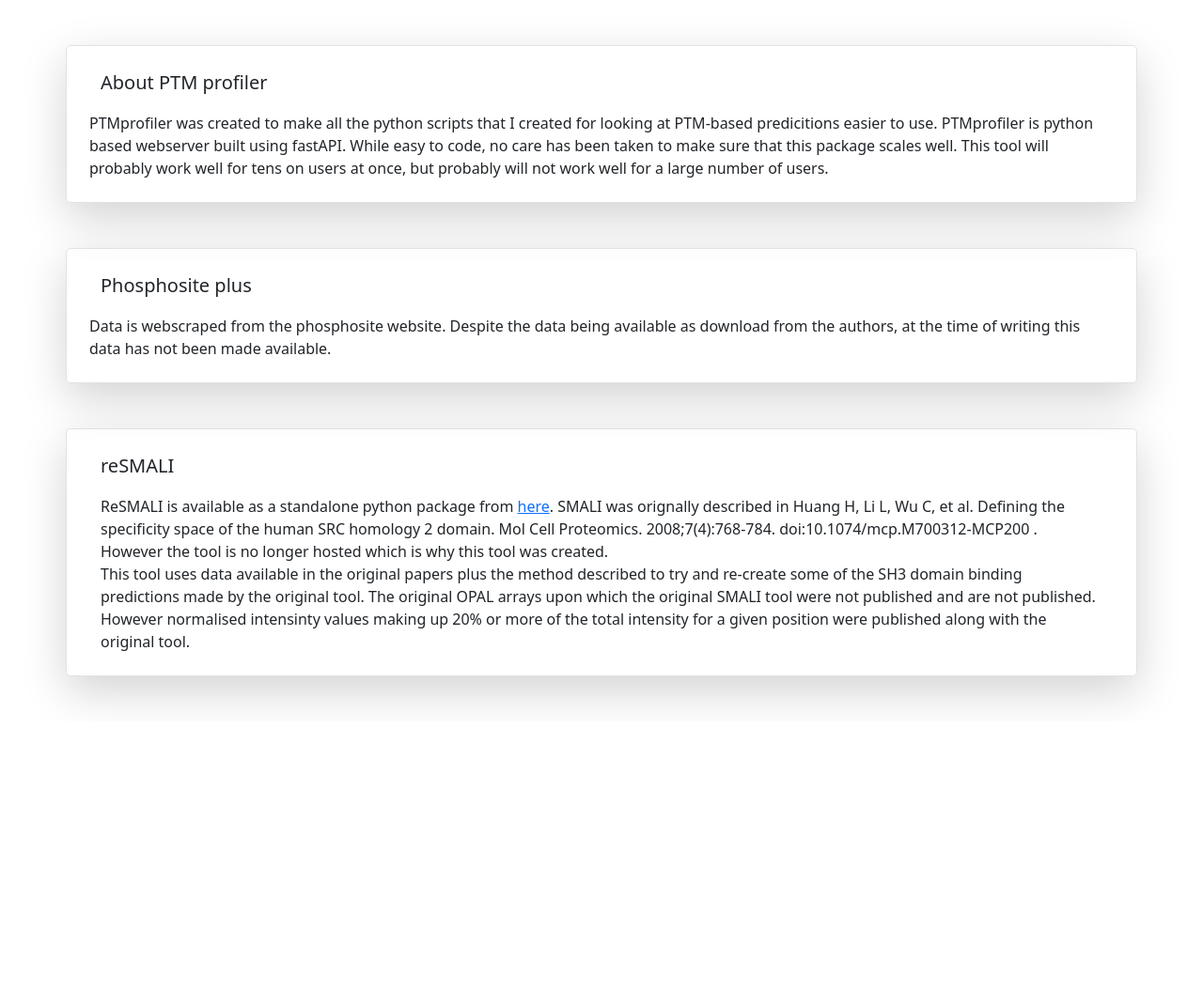
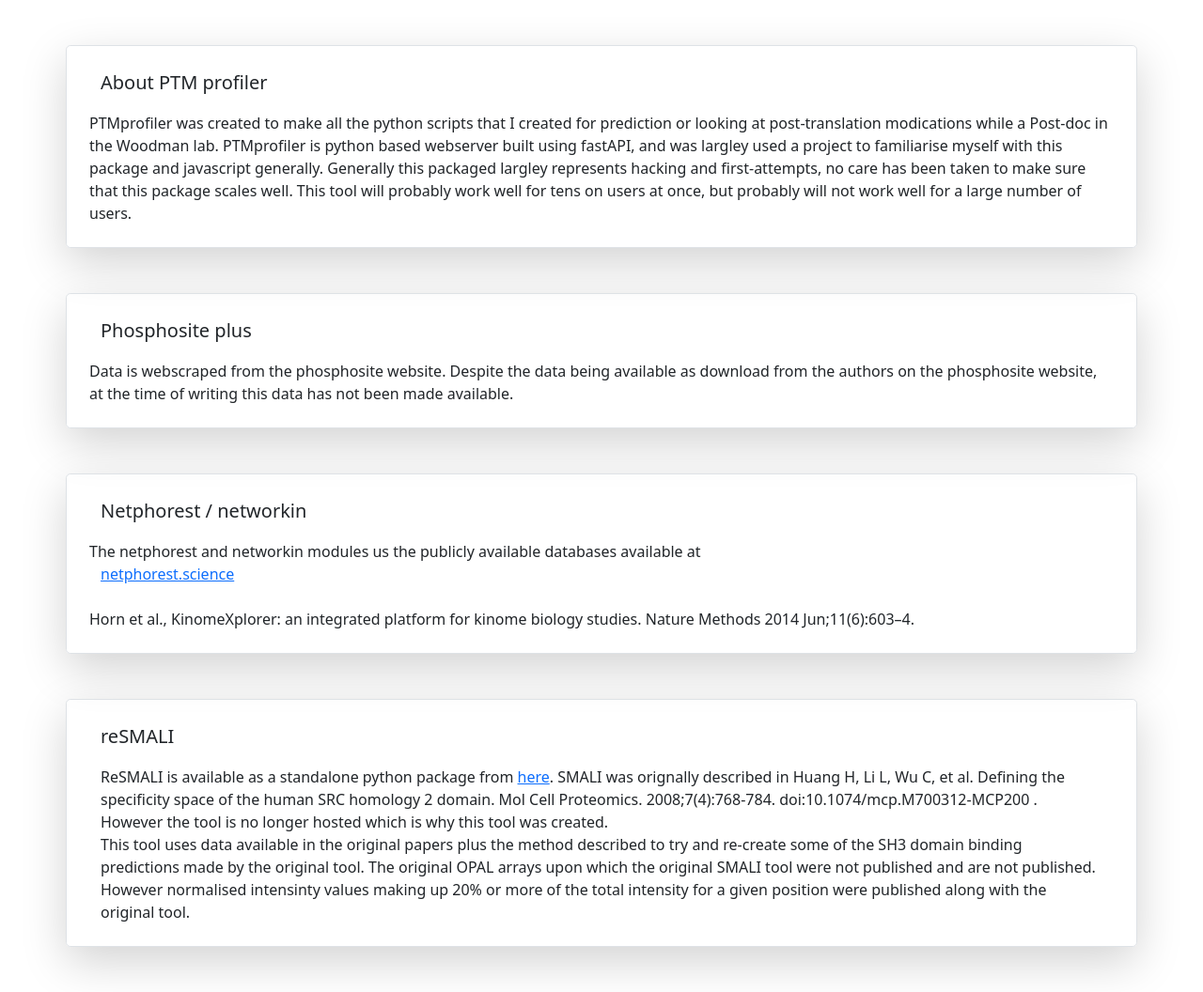
Before and after one commit to DT-Newman/PTMprofiler, a FastAPI app: page /about in a window 1280 px wide. Shown: the part 73-1129 px from the top of the page at 94% size. Before the commit the page ends 822 px from the top, so only its background shows below. Run offline with FastAPI, Linux system fonts and the light colour scheme; parts of the project's set-up code (start-up, migrations or seed data) failed here and were passed over.

Commit message:
About page and general update

```diff
--- a/app/main.py
+++ b/app/main.py
@@ -29,6 +29,7 @@ from ptmprofiler import uniprot as uniprot
 from ptmprofiler.reSMALI import reSMALI
 import ptmprofiler.phosphosite as phosphosite
 from ptmprofiler import netphorest as netphorest
+from ptmprofiler import networkin as networkin
 
 
 app = FastAPI()
@@ -42,6 +43,7 @@ print("Starting PTM profiler")
 # Load our databases
 uniprot_human = pd.read_csv('./data/swiss-prot_human_2021_01.gz', compression='gzip', sep='\t')
 netphorest_df = netphorest.load_netphorest("./data/netphorest_human_2.1.tsv.xz")
+networkin_df = networkin.load_networkin("./data/networkin_human_predictions_3.1.tsv.xz")
 
 
 #Homepage
@@ -104,6 +106,13 @@ def netphorest_full(entry):
     df = netphorest.get_netphorest(netphorest_df, string_id, "3")
     return df.to_json(orient='records')
 
+#Netforest
+@app.get('/api/networkin/full/{entry}')
+def networkin_full(entry):
+    string_id = uniprot.get_string_from_entry(entry)
+    df = networkin.get_networkin(networkin_df, string_id)
+    return df.to_json(orient='records')
+
 @app.get('/test/{entry}', response_class=HTMLResponse)
 def test(request: Request, entry: str):
     entry_dict = {
--- a/app/templates/about.html
+++ b/app/templates/about.html
@@ -6,7 +6,7 @@
     <div class="">
       <p class="lead">About PTM profiler</p>
     </div>
-    PTMprofiler was created to make all the python scripts that I created for looking at PTM-based predicitions easier to use. PTMprofiler is python based webserver built using fastAPI. While easy to code, no care has been taken to make sure that this package scales well. This tool will probably work well for tens on users at once, but probably will not work well for a large number of users.
+    PTMprofiler was created to make all the python scripts that I created for prediction or looking at post-translation modications while a Post-doc in the Woodman lab. PTMprofiler is python based webserver built using fastAPI, and was largley used a project to familiarise myself with this package and javascript generally. Generally this packaged largley represents hacking and first-attempts, no care has been taken to make sure that this package scales well. This tool will probably work well for tens on users at once, but probably will not work well for a large number of users.
     </div>
   </div>
 </div>
@@ -18,7 +18,21 @@
       <p class="lead">Phosphosite plus</p>
     </div>
 
-    Data is webscraped from the phosphosite website. Despite the data being available as download from the authors, at the time of writing this data has not been made available.
+    Data is webscraped from the phosphosite website. Despite the data being available as download from the authors on the phosphosite website, at the time of writing this data has not been made available.
+
+    </div>
+  </div>
+</div>
+
+<div class="container my-5">
+  <div class="row p-4 align-items-center rounded-3 border shadow-lg">
+    <div class="">
+      <p class="lead">Netphorest / networkin</p>
+    </div>
+
+    The netphorest and networkin modules us the publicly available databases available at <a href="http://netphorest.science">netphorest.science</a>
+    <br/>
+    Horn et al., KinomeXplorer: an integrated platform for kinome biology studies. Nature Methods 2014 Jun;11(6):603–4.
 
     </div>
   </div>
```
